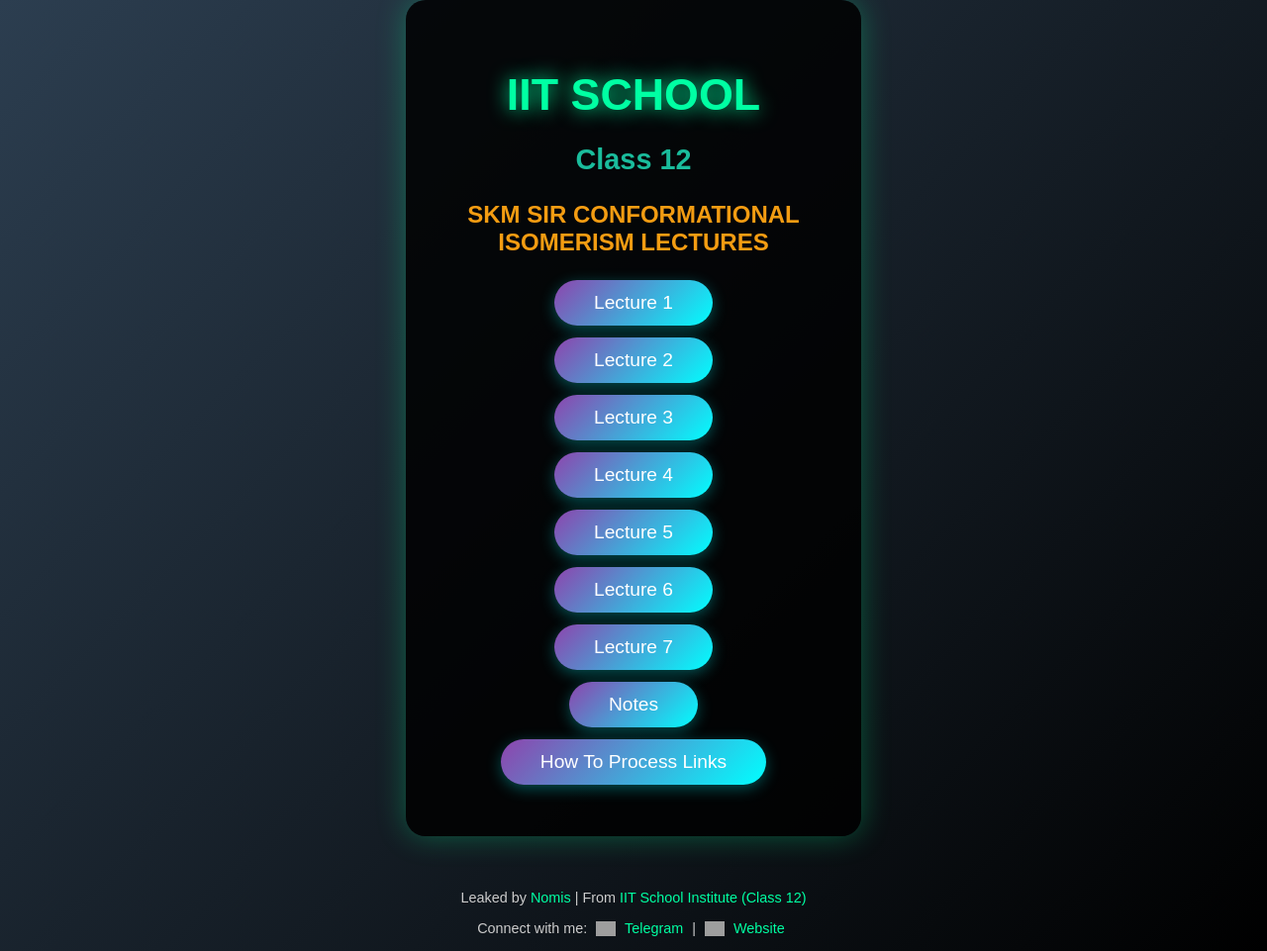
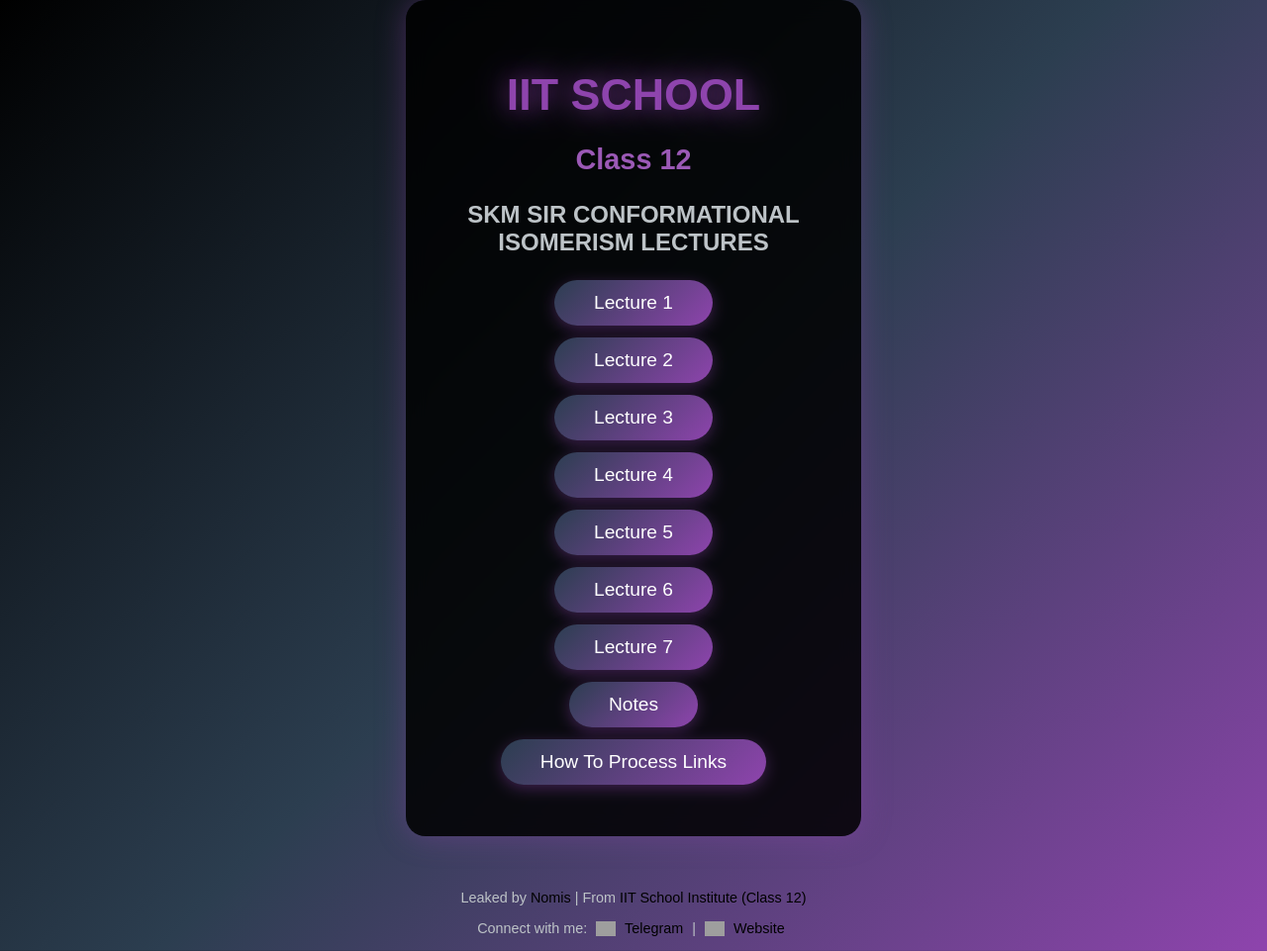
Before and after one commit to wedonkid/Conformational_Isomerism, a plain HTML site: page index.html in a window 1280 px wide. Shown: the whole page at 99% size. Drawn offline with Linux system fonts and the light colour scheme; grey boxes are pictures that could not be loaded.

Commit message:
Update index.html

```diff
--- a/index.html
+++ b/index.html
@@ -9,13 +9,20 @@
         margin: 0;
         padding: 0;
         font-family: 'Arial', sans-serif;
-            background: linear-gradient(135deg, #2c3e50, #000000);
+        background: linear-gradient(135deg, #000000, #2c3e50, #8e44ad); /* Black-Grey-Purple Gradient */
         color: #ffffff;
         display: flex;
         justify-content: center;
         align-items: center;
         min-height: 100vh;
         flex-direction: column;
+        animation: gradientAnimation 10s ease infinite;
+    }
+
+    @keyframes gradientAnimation {
+        0% { background-position: 0% 50%; }
+        50% { background-position: 100% 50%; }
+        100% { background-position: 0% 50%; }
     }
 
     .container {
@@ -23,29 +30,36 @@
         background: rgba(0, 0, 0, 0.85);
         padding: 40px 30px;
         border-radius: 20px;
-            box-shadow: 0 0 30px rgba(0, 255, 150, 0.3);
+        box-shadow: 0 0 30px rgba(142, 68, 173, 0.4); /* Purple Shadow */
         max-width: 400px;
         width: 90%;
         margin-bottom: 20px;
+        backdrop-filter: blur(10px); /* Blur Effect */
     }
 
     h1 {
         font-size: 2.8rem;
         margin-bottom: 5px;
-            color: #00FFA3;  /* Cyan-Green Highlight */
-            text-shadow: 0 0 20px #00FFA3;
+        color: #8e44ad; /* Purple Highlight */
+        text-shadow: 0 0 20px #8e44ad;
+        animation: glow 2s ease-in-out infinite alternate;
+    }
+
+    @keyframes glow {
+        0% { text-shadow: 0 0 10px #8e44ad; }
+        100% { text-shadow: 0 0 30px #8e44ad; }
     }
 
     h2 {
         font-size: 1.8rem;
         margin-bottom: 25px;
-            color: #1ABC9C; /* Softer Green for Subheading */
+        color: #9b59b6; /* Softer Purple for Subheading */
     }
 
     h3 {
         font-size: 1.5rem;
         margin-top: 0;
-            color: #f39c12;
+        color: #bdc3c7; /* Light Grey */
     }
 
     .lecture-list {
@@ -65,42 +79,42 @@
     .lecture-button {
         display: inline-block;
         padding: 12px 40px;
-            background: linear-gradient(135deg, #8e44ad, #00FFFF);
+        background: linear-gradient(135deg, #2c3e50, #8e44ad); /* Grey-Purple Gradient */
         color: #ffffff;
         font-size: 1.2rem;
         border: none;
         border-radius: 50px;
         cursor: pointer;
         transition: background 0.3s ease, transform 0.2s ease;
-            box-shadow: 0 4px 15px rgba(0, 255, 255, 0.3);
+        box-shadow: 0 4px 15px rgba(142, 68, 173, 0.4); /* Purple Shadow */
     }
 
     .lecture-button:hover {
-            background: linear-gradient(135deg, #9b59b6, #1abc9c);
+        background: linear-gradient(135deg, #34495e, #9b59b6); /* Darker Grey-Purple Gradient */
         transform: scale(1.08);
-            box-shadow: 0 0 25px rgba(0, 255, 255, 0.7);
+        box-shadow: 0 0 25px rgba(142, 68, 173, 0.7); /* Brighter Purple Shadow */
     }
 
     .footer {
         text-align: center;
         font-size: 0.9rem;
-            color: #cccccc;
+        color: #bdc3c7; /* Light Grey */
         margin-top: 20px;
     }
 
     .footer span {
-            color: #00FFA3;
+        color: #000000; /* Purple Highlight */
     }
 
     .social-link {
-            color: #00FFA3;
+        color: #000000; /* Purple Highlight */
         text-decoration: none;
         margin: 0 5px;
         transition: color 0.3s ease;
     }
 
     .social-link:hover {
-            color: #1ABC9C;
+        color: #000000; /* Softer Purple */
     }
 
     .social-link img {
@@ -112,20 +126,20 @@
         position: fixed;
         bottom: 20px;
         right: 20px;
-            background: linear-gradient(135deg, #8e44ad, #00FFFF);
+        background: linear-gradient(135deg, #2c3e50, #8e44ad); /* Grey-Purple Gradient */
         color: #ffffff;
         border: none;
         border-radius: 50%;
         width: 40px;
         height: 40px;
         cursor: pointer;
-            box-shadow: 0 4px 15px rgba(0, 255, 255, 0.3);
+        box-shadow: 0 4px 15px rgba(142, 68, 173, 0.4); /* Purple Shadow */
         display: none;
         transition: background 0.3s ease, transform 0.2s ease;
     }
 
     .back-to-top:hover {
-            background: linear-gradient(135deg, #9b59b6, #1abc9c);
+        background: linear-gradient(135deg, #34495e, #9b59b6); /* Darker Grey-Purple Gradient */
         transform: scale(1.1);
     }
 </style>
```
Lines whose indentation alone changed are shown as unchanged.
